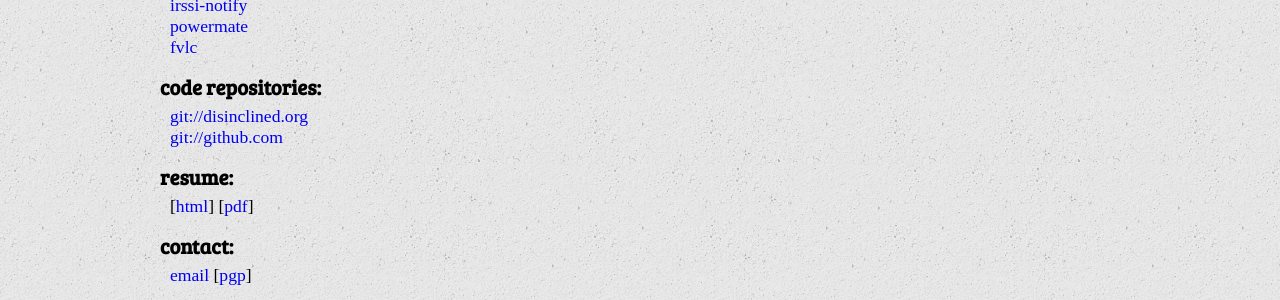
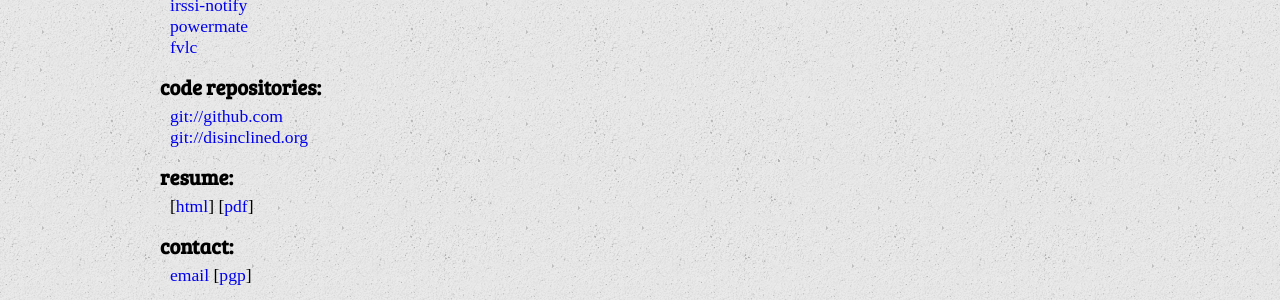
Before and after one commit to majuscule/disinclined.org, a Jekyll site: the page built from index.html, in a window 1280 px wide. Shown: the part 543-843 px from the top of the page. Built offline with Jekyll 4.4.1, drawn with Linux system fonts in a browser that asks for light colours; some web fonts are replaced.

Commit message:
reorder repos

```diff
--- a/index.html
+++ b/index.html
@@ -38,8 +38,8 @@ layout: default
 <h3>code repositories:</h3>
 
 <ul>
+<li><a href="https://github.com/majuscule">git://github.com</a></li>
 <li><a href="/git">git://disinclined.org</a>
-<li><a href="https://github.com/majuscule">git://github.com</a>
 </ul>
 
 
```
